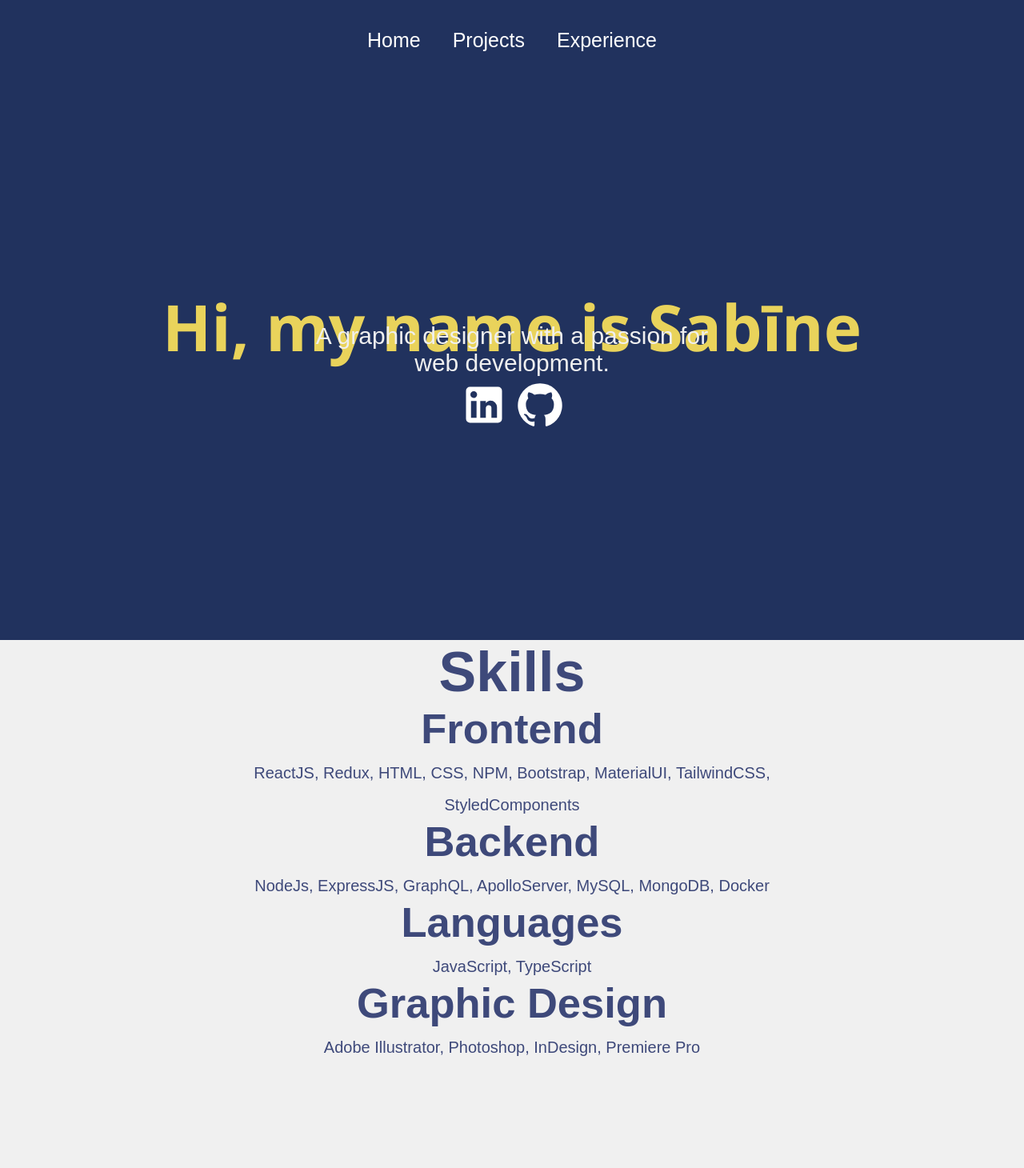
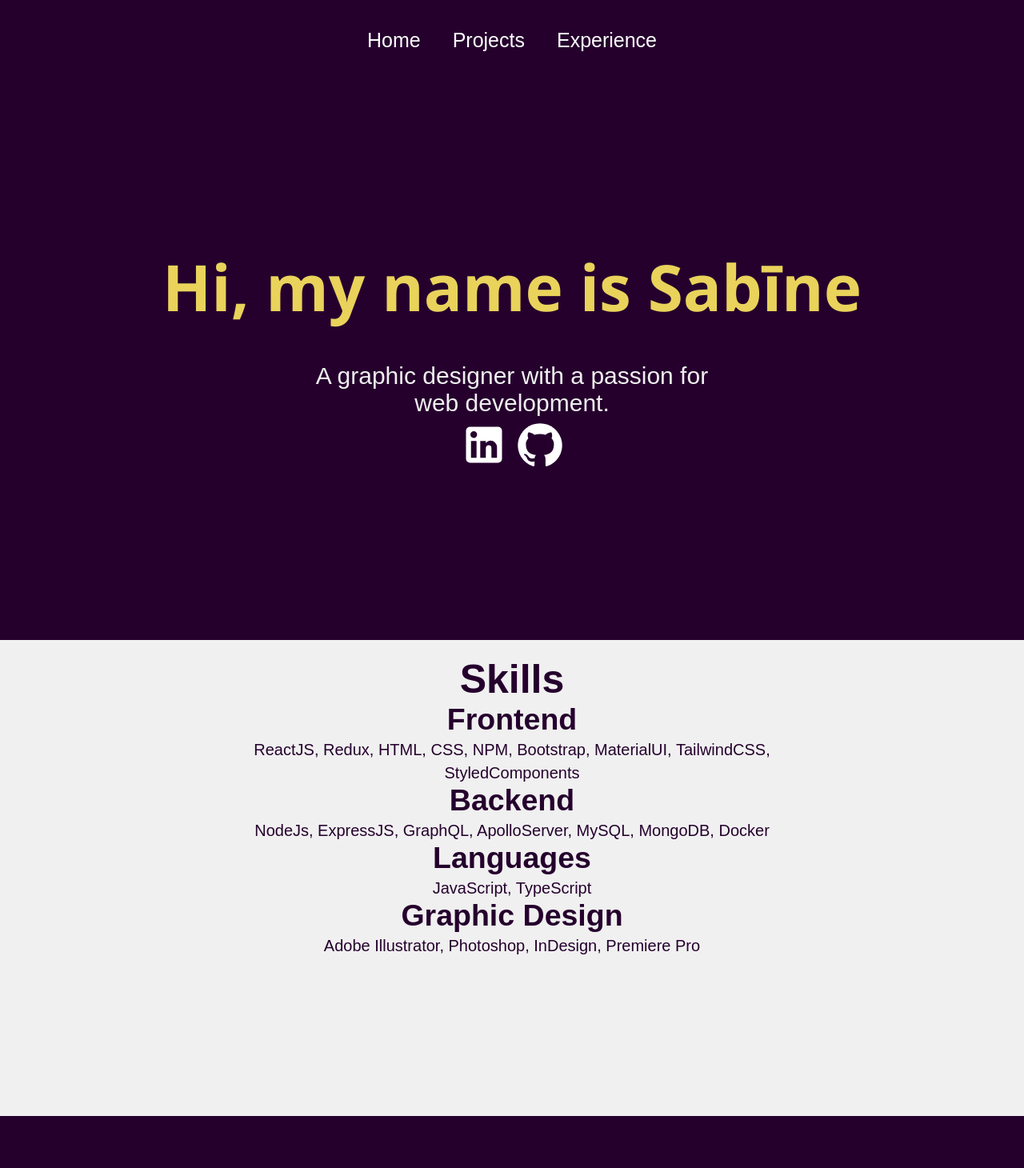
Before and after one commit to SabineZilde/Portfolio-project, a React (Create React App) app: page / in a window 1280 px wide. Shown: the top 1460 px of the page at 80% size. Built offline with nearby package versions, Linux system fonts and the light colour scheme.

Commit message:
style: changing main color

```diff
--- a/src/pages/Experience.js
+++ b/src/pages/Experience.js
@@ -3,7 +3,7 @@ import {
   VerticalTimeline,
   VerticalTimelineElement,
 } from "react-vertical-timeline-component";
-import "react-vertical-timeline-component/style.min.css";
+import 'react-vertical-timeline-component/style.min.css';
 import SchoolIcon from "@mui/icons-material/School";
 import WorkIcon from "@mui/icons-material/Work";
 import "../styles/Experience.css";
--- a/src/styles/Footer.css
+++ b/src/styles/Footer.css
@@ -1,7 +1,7 @@
 .footer {
     width: 100%;
     height: 200px;
-    background: #21325e;
+    background: #25002d;
     display: flex;
     justify-content: center;
     align-items: center;
--- a/src/styles/Home.css
+++ b/src/styles/Home.css
@@ -2,7 +2,7 @@
     width: 100%;
     align-items: center;
     font-family: "Arial", sans-serif;
-    color: #3e497a;
+    color: #25002d;
   }
 
   .about {
@@ -13,7 +13,7 @@
     justify-content: center;
     align-items: center;
     text-align: center;
-    background-color: #21325e;
+    background-color: #25002d;
     color: #f0f0f0;
   }
 
@@ -21,7 +21,7 @@
     font-family: "Segoe UI", Tahoma, Geneva, Verdana, sans-serif;
     font-size: 80px;
     color: #e9d35b;
-    height: 50px;
+    height: 150px;
   }
 
   .about .prompt {
@@ -35,16 +35,17 @@
   }
 
   .skills {
-    font-size: 35px;
+    font-size: 25px;
     width: 100%;
     display: flex;
     justify-content: center;
     flex-direction: column;
     align-items: center;
+    margin-top: 20px;
   }
 
   .skills h1 {
-    color: #3e497a;
+    color: #25002d;
   }
 
   .skills .list {
--- a/src/styles/Navbar.css
+++ b/src/styles/Navbar.css
@@ -2,7 +2,7 @@
 .navbar {
     width: 100%;
     height: 100px;
-    background: #21325e;
+    background: #25002d;
   }
 
   .links {
```
